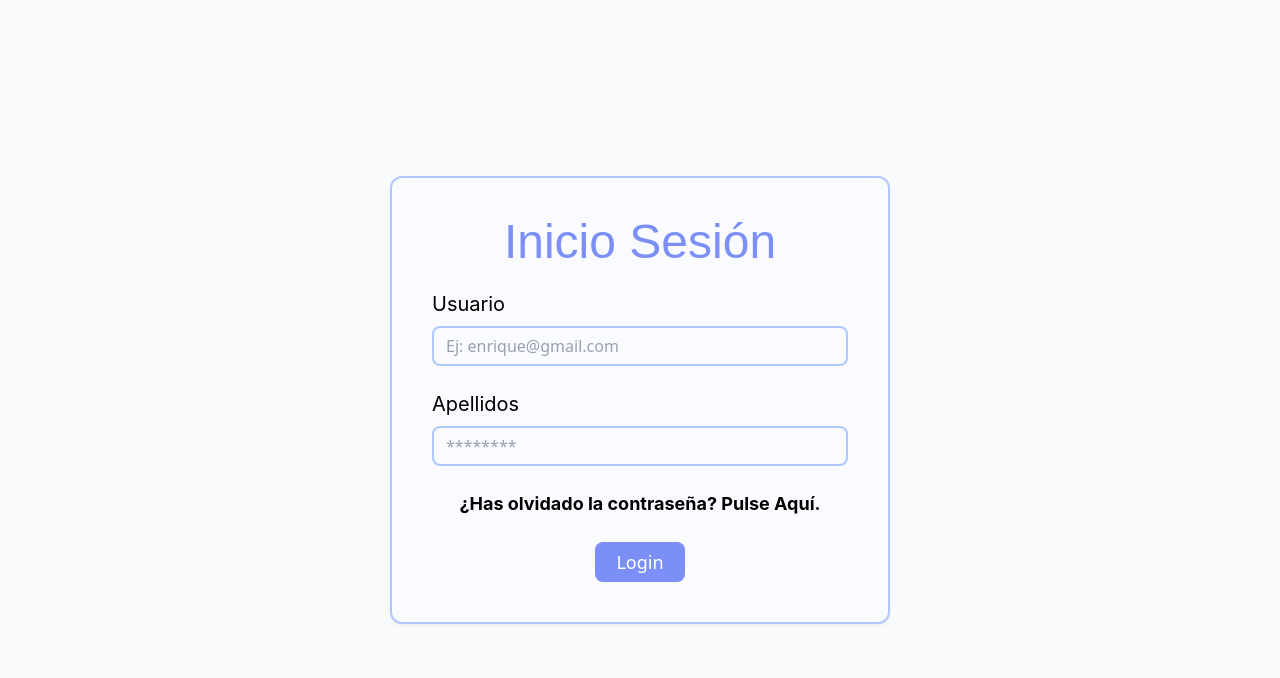
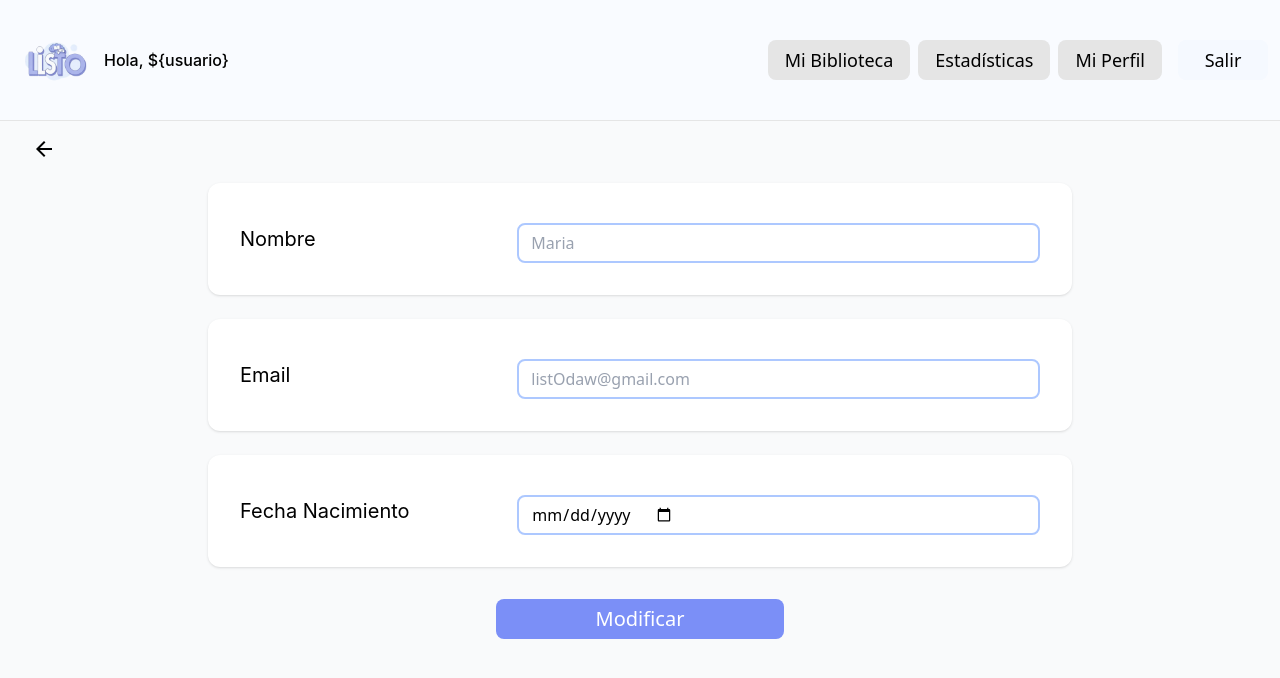
Before and after one commit to egilp04/listO, a React (Vite) app: page / in a window 1280 px wide. Shown: the top 678 px of the page. Built offline with nearby package versions, Linux system fonts and the light colour scheme.

Commit message:
mi perfil terminado para revision

```diff
--- a/index.html
+++ b/index.html
@@ -7,7 +7,7 @@
   <meta name="viewport" content="width=device-width, initial-scale=1.0" />
   <link href="/src/styles/index.css" rel="stylesheet" />
   <link rel="stylesheet"
-    href="https://fonts.googleapis.com/css2?family=Material+Symbols+Outlined&icon_names=close,menu,search" />
+    href="https://fonts.googleapis.com/css2?family=Material+Symbols+Outlined&icon_names=arrow_back,close,menu,search" />
   <title>listo</title>
 </head>
 
--- a/src/App.tsx
+++ b/src/App.tsx
@@ -1,16 +1,21 @@
-import CardEstadisticaG from "./componentes/tarjetas/cardEstadisticaG";
-import { BrowserRouter } from 'react-router-dom'
-import Footer from './componentes/Footer'
-import Navbar from './componentes/Navbar'
-import { Genero } from "./componentes/Formularios/Genero";
+import { BrowserRouter, Routes, Route } from 'react-router-dom';
+// import Landing from "./pages/landing";
+import MiPerfil from "./pages/miPerfil";
 import { Login_ChangePasswd } from "./componentes/Formularios/Login_ChangePasswd";
 
 function App() {
   return (
-
-    <>
-    <Login_ChangePasswd login={true}></Login_ChangePasswd>
-    </>
+    <BrowserRouter>
+      <Routes>
+        {/* <Route path="/" element={<Landing />} /> */}
+        <Route path="/" element={<MiPerfil />} />
+        <Route path="/login" element={<Login_ChangePasswd login={true} />} />
+        <Route path="/registro" element={<Login_ChangePasswd login={false} />} />
+        {/* <Route path="/miperfil" element={<MiPerfil />} /> */}
+      </Routes>
+    </BrowserRouter>
+  );
+}
 // <BrowserRouter>
 //   <div className="min-h-screen flex flex-col bg-white">
 //     <header className="p-4 flex flex-col gap-4">
@@ -29,7 +34,4 @@ function App() {
 //     <Footer />
 //   </div>
 // </BrowserRouter>
-  )
-}
-
 export default App;
--- /dev/null
+++ b/src/pages/miPerfil.tsx
@@ -0,0 +1,66 @@
+import { Link } from 'react-router-dom';
+import Navbar from '../componentes/Navbar';
+import Button from '../componentes/Button';
+import Inputs from '../componentes/Inputs/Inputs';
+
+const MiPerfil = () => {
+    return (
+        <div className="min-h-screen bg-gray-50 flex flex-col">
+            <Navbar usuario="${usuario}" estaLogueado={true} />
+
+            <div className="w-full px-4 py-4 md:px-8">
+                <Link to="/" className="inline-flex items-center text-black hover:text-primary-600 transition-colors">
+                    <span className="material-symbols-outlined text-4xl">
+                        arrow_back
+                    </span>
+                </Link>
+            </div>
+
+            <div className="flex-grow w-full max-w-4xl mx-auto px-4 pb-8">
+
+                <div className="space-y-6">
+                    {/* Tarjeta Nombre */}
+                    <div className="bg-white p-6 md:p-8 rounded-xl shadow-sm flex flex-col md:flex-row items-center gap-4">
+                        <div className="w-full md:w-1/3">
+                            <label>Nombre</label>
+                        </div>
+                        <div className="w-full md:w-2/3">
+                            <Inputs label="" placeholder="Maria" name="nombre" />
+                        </div>
+                    </div>
+
+                    {/* Tarjeta Email */}
+                    <div className="bg-white p-6 md:p-8 rounded-xl shadow-sm flex flex-col md:flex-row items-center gap-4">
+                        <div className="w-full md:w-1/3">
+                            <label>Email</label>
+                        </div>
+                        <div className="w-full md:w-2/3">
+                            <Inputs label="" placeholder="listOdaw@gmail.com" name="email" type="email" />
+                        </div>
+                    </div>
+
+                    {/* Tarjeta Fecha Nacimiento */}
+                    <div className="bg-white p-6 md:p-8 rounded-xl shadow-sm flex flex-col md:flex-row items-center gap-4">
+                        <div className="w-full md:w-1/3">
+                            <label>Fecha Nacimiento</label>
+                        </div>
+                        <div className="w-full md:w-2/3">
+                            <Inputs label="" placeholder="00/00/0000" name="fechaNacimiento" type="date" />
+                        </div>
+                    </div>
+
+                    {/* Botón Modificar */}
+                    <div className="flex justify-center mt-8">
+                        <div className="w-full md:w-1/3">
+                            <Button variant="primario" className="w-full py-4 text-xl">
+                                Modificar
+                            </Button>
+                        </div>
+                    </div>
+                </div>
+            </div>
+        </div>
+    );
+};
+
+export default MiPerfil;
```
Lines whose indentation alone changed are shown as unchanged.
